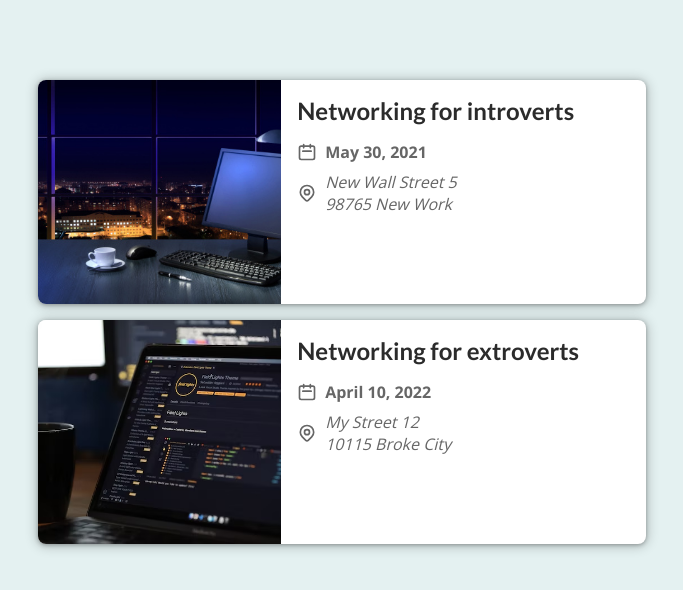
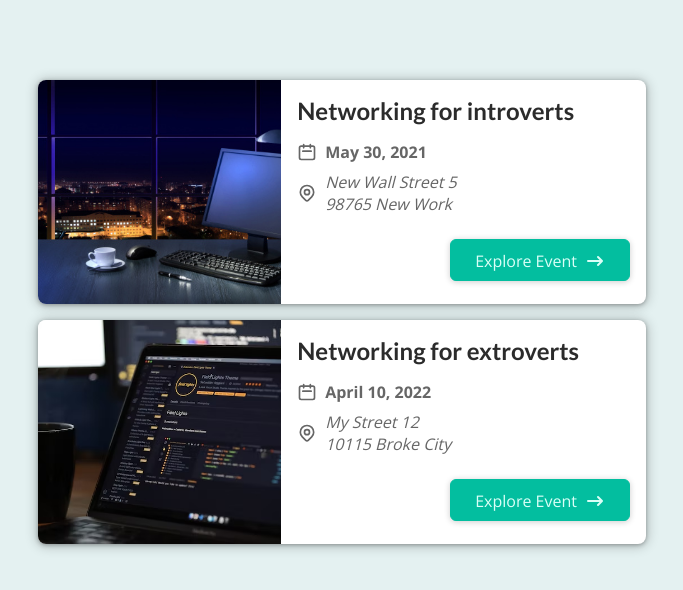
Before and after one commit to NourAlSalhi/Nextjs--routing, a Next.js app: page / in a window 1280 px wide. Shown: the top 590 px of the page, without its empty margins (298-981 px from the left). Built offline with nearby package versions, Linux system fonts and the light colour scheme.

Commit message:
edit button

```diff
--- a/components/events/EventItem.jsx
+++ b/components/events/EventItem.jsx
@@ -4,7 +4,7 @@ import AddressIcon from '../icons/AddressIcon';
 import ArrowRightIcon from '../icons/ArrowRightIcon';
 import classes from './event-item.module.css';
 
-function EventItem(props) {
+const EventItem = props => {
 
   const humanReadableDate = new Date(props.date).toLocaleDateString('en-US', {
     day: 'numeric',
--- a/components/events/EventList.jsx
+++ b/components/events/EventList.jsx
@@ -1,7 +1,7 @@
 import EventItem from './EventItem';
 import classes from './event-list.module.css';
 
-function EventList(props) {
+const EventList = props => {
     return (
         <ul className={classes.list}>
             {props.items.map((event) => (
--- a/components/icons/AddressIcon.jsx
+++ b/components/icons/AddressIcon.jsx
@@ -1,4 +1,4 @@
-function AddressIcon() {
+const AddressIcon = () => {
   return (
     <svg
       xmlns='http://www.w3.org/2000/svg'
--- a/components/icons/ArrowRightIcon.jsx
+++ b/components/icons/ArrowRightIcon.jsx
@@ -1,4 +1,4 @@
-function ArrowRightIcon() {
+const ArrowRightIcon = () => {
     return (
       <svg
         xmlns='http://www.w3.org/2000/svg'
--- a/components/icons/DataIcons.jsx
+++ b/components/icons/DataIcons.jsx
@@ -1,4 +1,4 @@
-function DateIcon() {
+const DateIcon = () => {
   return (
     <svg
       xmlns='http://www.w3.org/2000/svg'
--- a/components/layout/Layout.jsx
+++ b/components/layout/Layout.jsx
@@ -1,6 +1,6 @@
 import MainHeader from './main-header';
 
-function Layout(props) {
+const Layout = props => {
     return (
         <>
             <MainHeader />
--- a/components/layout/MainHeader.jsx
+++ b/components/layout/MainHeader.jsx
@@ -2,7 +2,7 @@ import Link from 'next/link';
 
 import classes from './main-header.module.css';
 
-function MainHeader() {
+const MainHeader = () => {
     return (
         <header className={classes.header}>
             <div className={classes.logo}>
--- a/components/ui/Button.jsx
+++ b/components/ui/Button.jsx
@@ -2,17 +2,20 @@ import Link from 'next/link';
 
 import classes from './button.module.css';
 
-function Button(props) {
-    {
-        props.link ? <Link href={props.link} className={classes.btn}>
+const Button = (props) => {
+    if (props.link) {
+        return (
+            <Link href={props.link} className={classes.btn}>
+                {props.children}
+            </Link>
+        );
+    }
+
+    return (
+        <button className={classes.btn} onClick={props.onClick}>
             {props.children}
-        </Link>
-            :
-            <button className={classes.btn} onClick={props.onClick}>
-                {props.children}
-            </button>
-
-    }
+        </button>
+    );
 }
 
 export default Button;
--- a/components/ui/ErrorAlert.jsx
+++ b/components/ui/ErrorAlert.jsx
@@ -1,6 +1,6 @@
 import classes from './error-alert.module.css';
 
-function ErrorAlert(props) {
+const ErrorAlert = props => {
     return <div className={classes.alert}>{props.children}</div>;
 }
 
```
Lines whose indentation alone changed are shown as unchanged.
